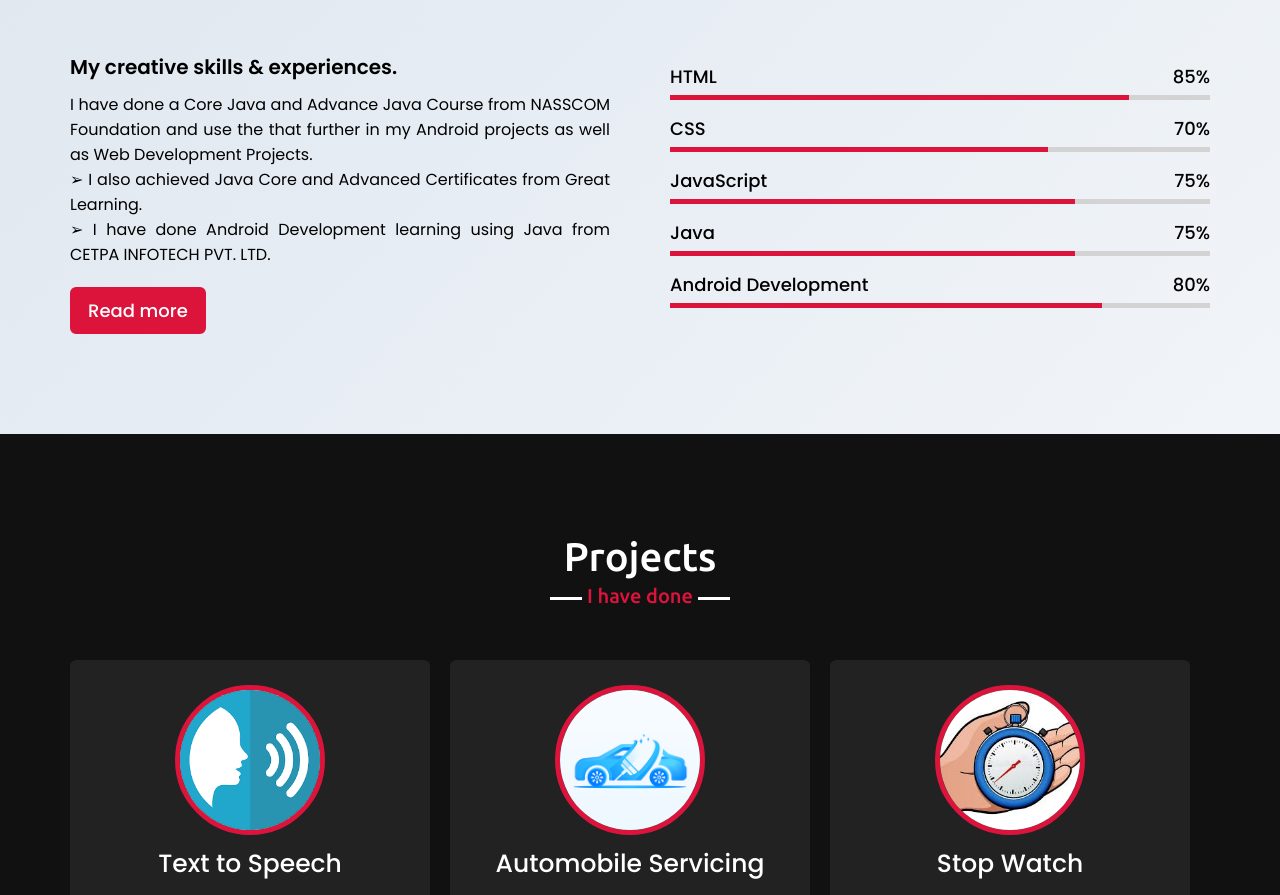
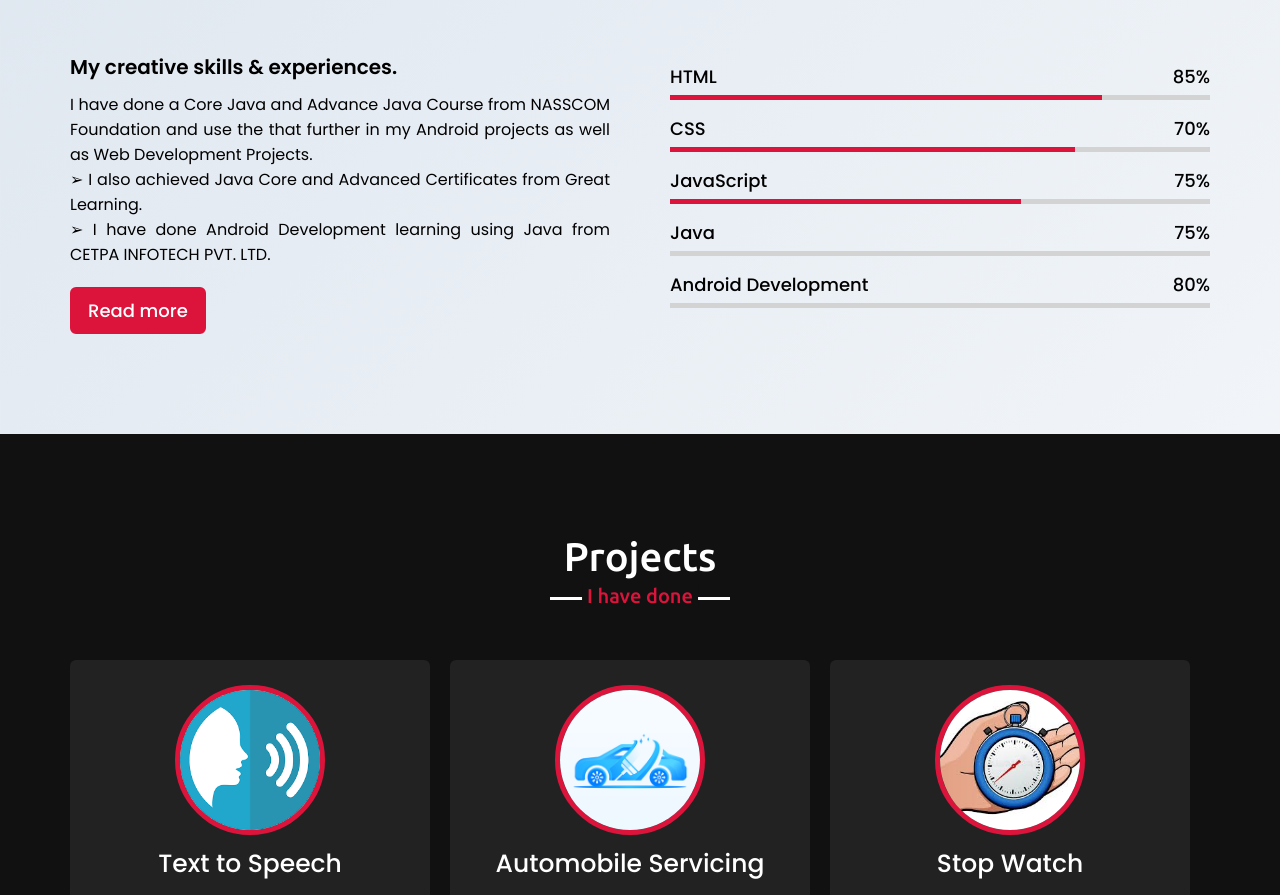
Before and after one commit to Himanshu016-hub/Portfolio., a plain HTML site: page index.html in a window 1280 px wide. Shown: the part 2314-3209 px from the top of the page. Drawn offline with nearby package versions, Linux system fonts and the light colour scheme.

Commit message:
Add files via upload

```diff
--- a/style.css
+++ b/style.css
@@ -428,22 +428,22 @@ section .title::after {
 }
 
 .skills-content .right .html::before {
-  width: 85%;
+  width: 80%;
 }
 
 .skills-content .right .css::before {
-  width: 70%;
+  width: 75%;
 }
 
 .skills-content .right .js::before {
+  width: 65%;
+}
+
+.skills-content .right .java::before {
   width: 75%;
 }
 
-.skills-content .right .php::before {
-  width: 75%;
-}
-
-.skills-content .right .mysql::before {
+.skills-content .right .android-development ::before {
   width: 80%;
 }
 
```
